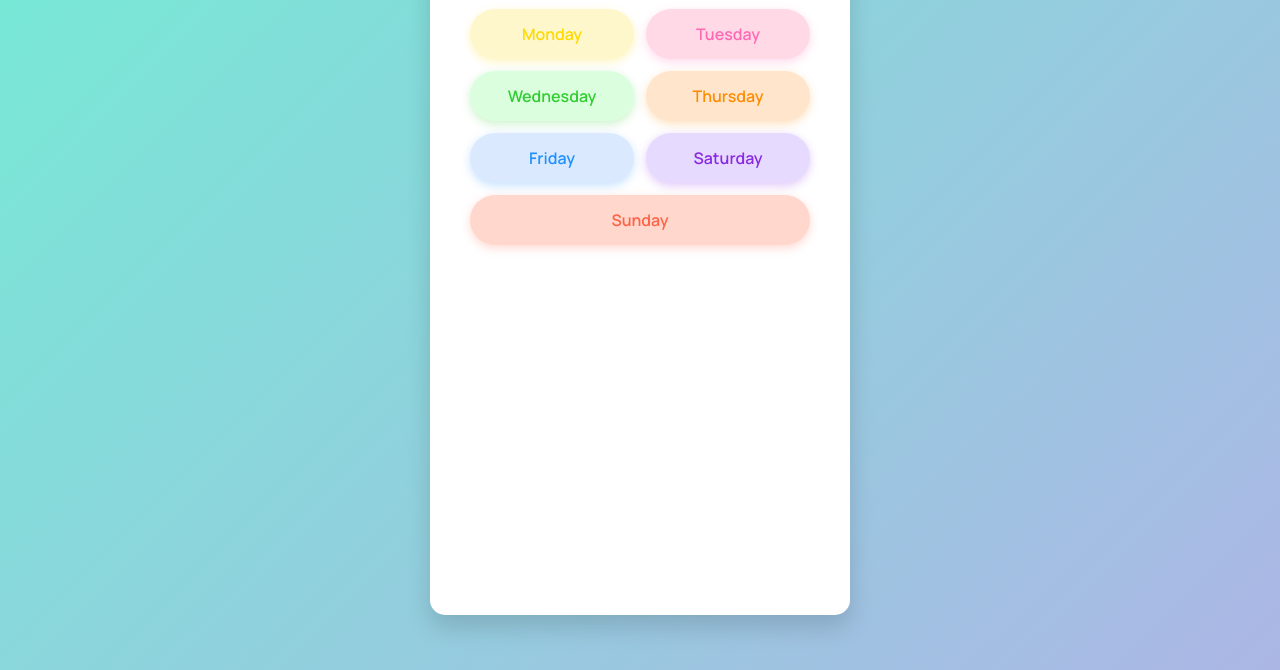
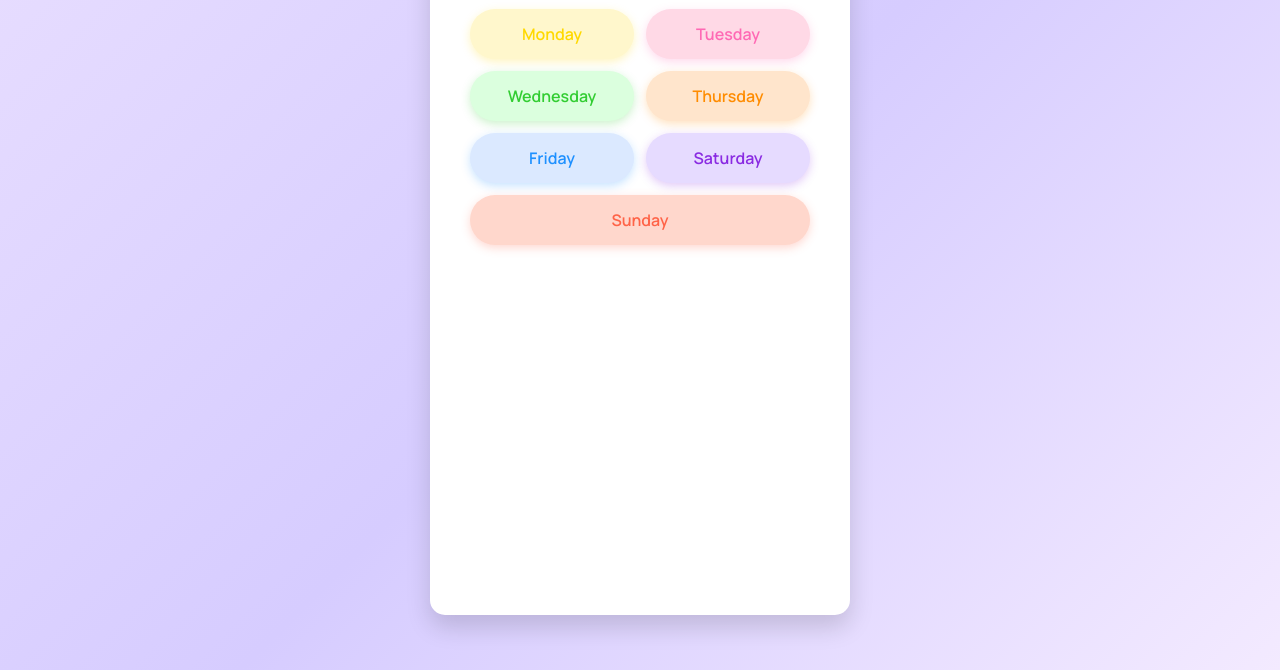
Before and after one commit to alysteragno/daybox-animation, a plain HTML site: page index.html in a window 1280 px wide. Shown: the part 130-800 px from the top of the page. Drawn offline with Linux system fonts and the light colour scheme.

Commit message:
feat(style): update backround gradient to pastel lilac tones

```diff
--- a/styles.css
+++ b/styles.css
@@ -6,7 +6,7 @@
 
 body {
   font-family: 'Manrope', sans-serif;
-  background: linear-gradient(135deg, #74ebd5 0%, #ACB6E5 100%);
+  background: linear-gradient(135deg, #e8deff 0%, #d6ccff 50%, #f3eaff 100%);
   display: flex;
   justify-content: center;
   align-items: flex-start;
```
